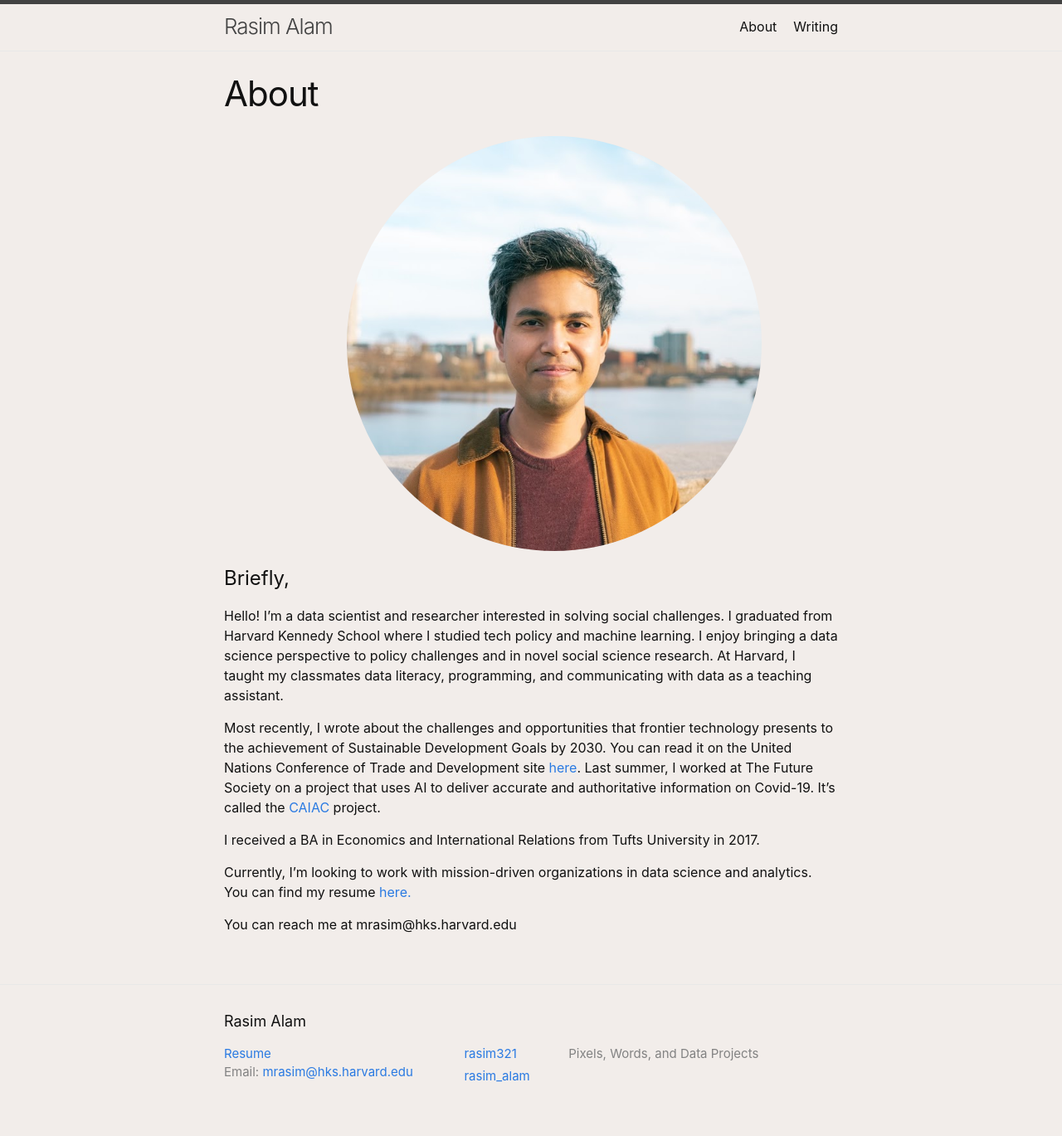
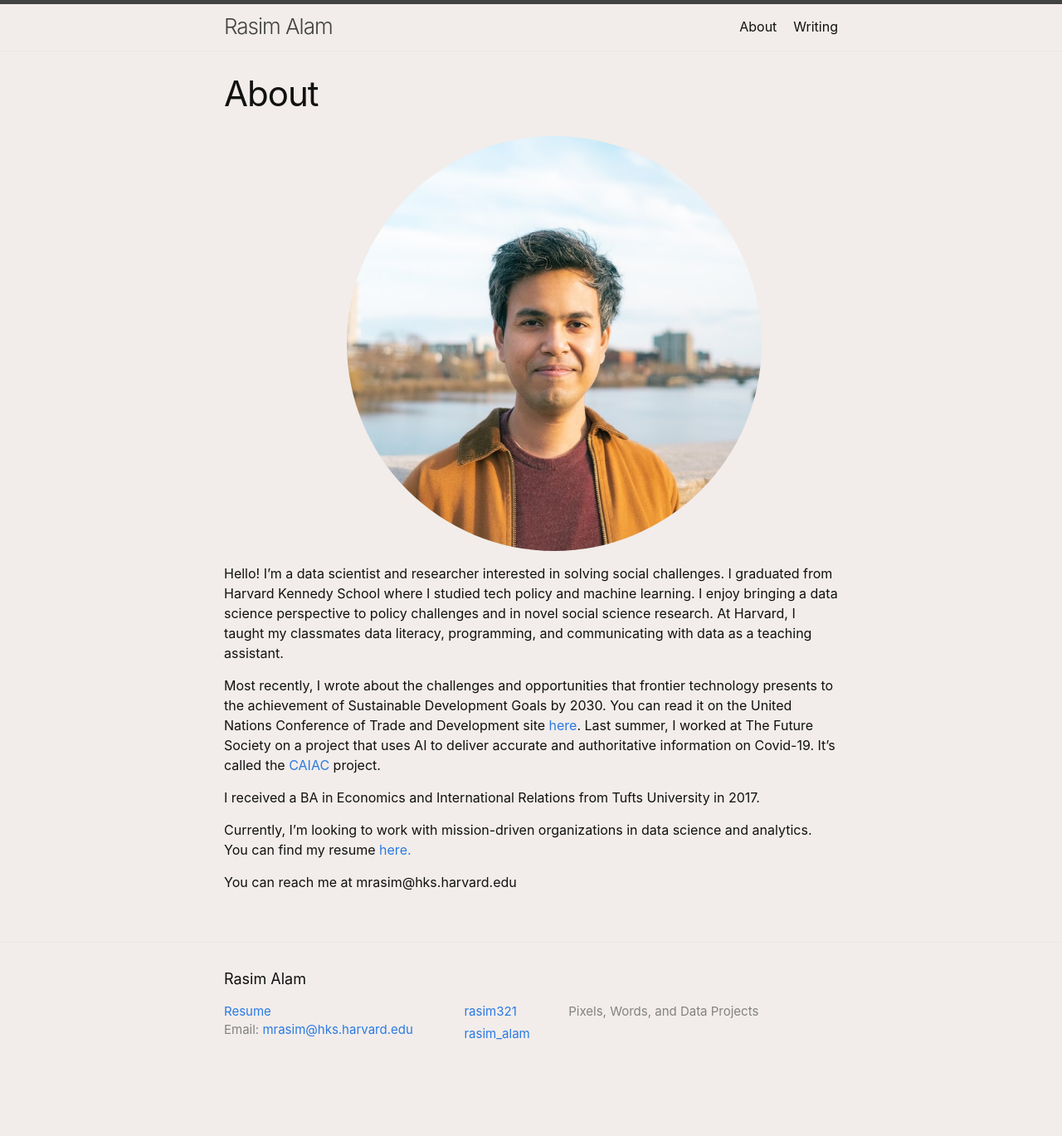
Before and after one commit to rasim321/rasimalam, a Jekyll site: the page built from about.markdown, in a window 1280 px wide. Shown: the whole page at 83% size. Built offline with Jekyll 4.4.1, drawn with Linux system fonts in a browser that asks for light colours; after the commit the page ends 1318 px from its top, so only the background shows below that.

```diff
--- a/about.markdown
+++ b/about.markdown
@@ -6,7 +6,6 @@
 
 <img class='about-img' src="img/proper.jpg" />
 
-# Briefly,
 
 Hello! I'm a data scientist and researcher interested in solving social challenges. I graduated from Harvard Kennedy School where I studied tech policy and machine learning. I enjoy bringing a data science perspective to policy challenges and in novel social science research. At Harvard, I taught my classmates data literacy, programming, and communicating with data as a teaching assistant.
 
```
Also changed, not shown: 1 other file.
